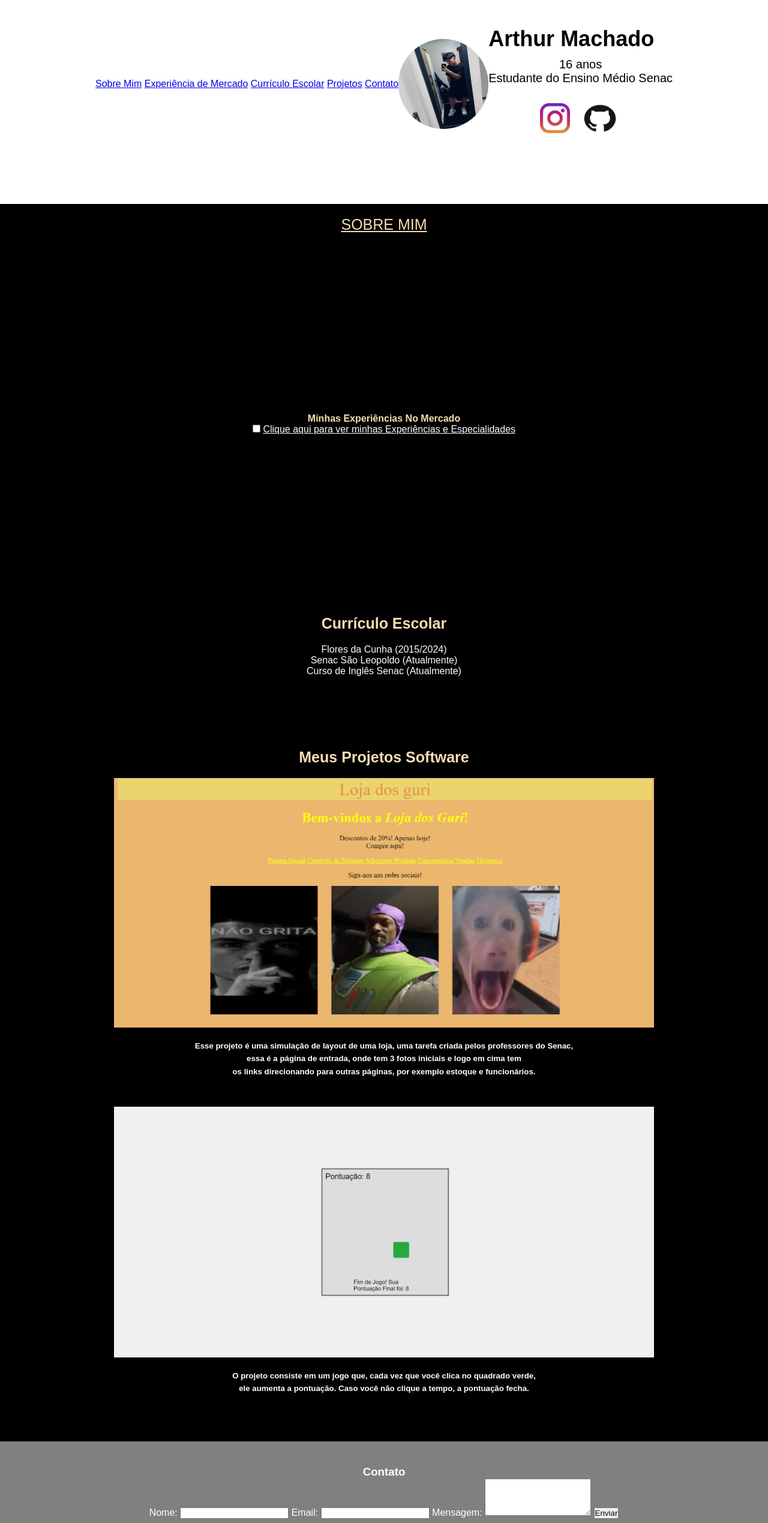
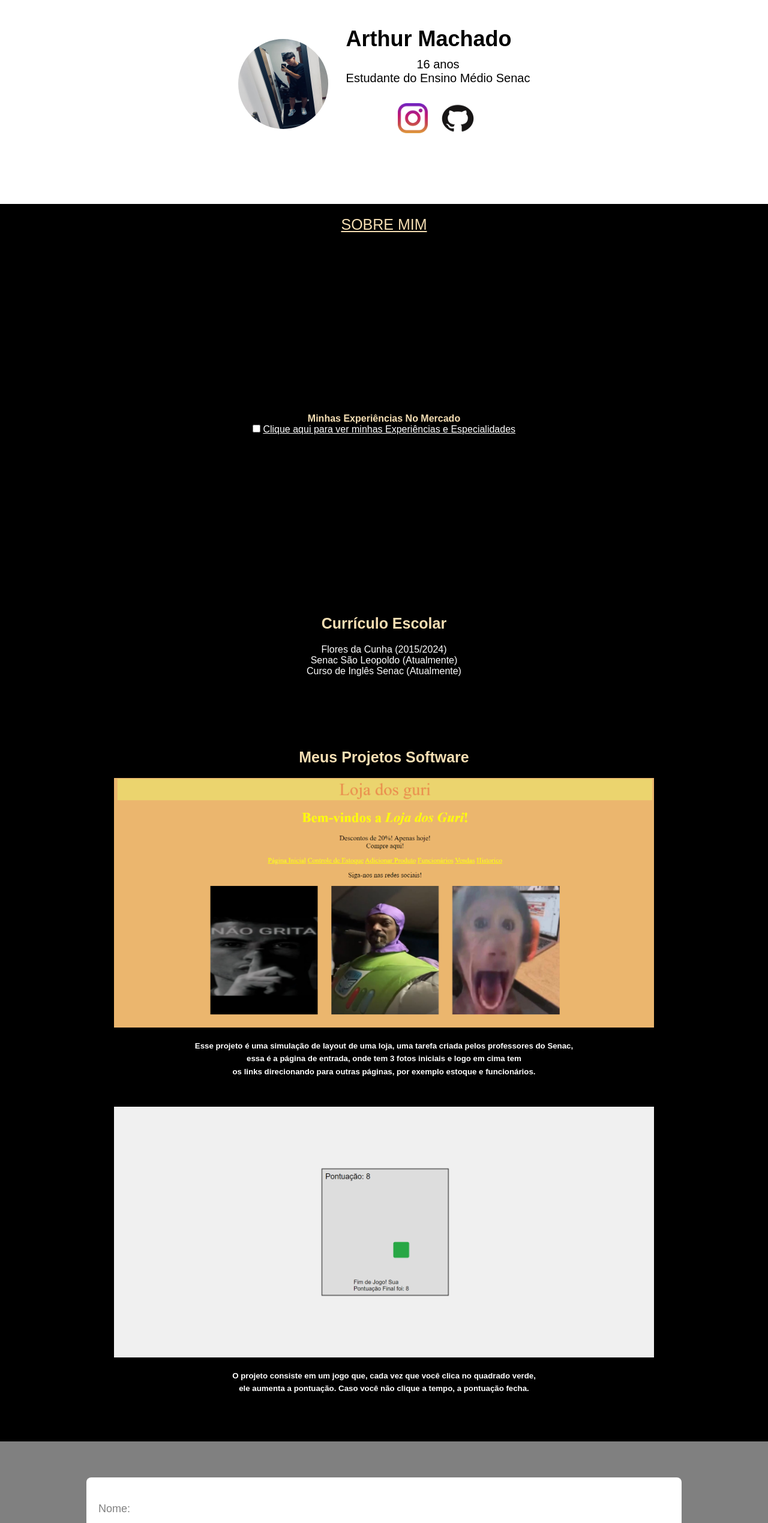
Before and after one commit to arthurmachadooo/meu-portfolio, a plain HTML site: page PORTFOLIO/index.html in a window 1280 px wide. Shown: the part 60-2599 px from the top of the page at 60% size. Drawn offline with Linux system fonts and the light colour scheme.

Commit message:
Update index.css

```diff
--- a/PORTFOLIO/index.css
+++ b/PORTFOLIO/index.css
@@ -23,6 +23,7 @@ header {
   width: 150px;
   height: 150px;
   border-radius: 50%;
+  margin-right: 30px;
 }
 
 .info {
@@ -30,7 +31,7 @@ header {
   flex-direction: column;
   justify-content: center;
   align-items: center;
-  margin-left: 20px;
+  margin-left: 30px;
   margin-top: 100px;
 }
 
@@ -55,7 +56,7 @@ footer {
   margin-top: 50px;
 }
 
-.contact-bar {
+#Contato {
   width: 80%;
   margin: 20px auto;
   padding: 20px;
@@ -64,19 +65,19 @@ footer {
   text-align: left;
 }
 
-.contact-bar form {
+#Contato form {
   display: flex;
   flex-direction: column;
   gap: 15px;
 }
 
-.contact-bar label {
+#Contato label {
   font-size: 18px;
   color: grey;
 }
 
-.contact-bar input,
-.contact-bar textarea {
+#Contato input,
+#Contato textarea {
   width: 100%;
   padding: 10px;
   font-size: 16px;
@@ -84,7 +85,7 @@ footer {
   border: 1px solid #ccc;
 }
 
-.contact-bar button {
+#Contato button {
   background-color: #28a745;
   color: white;
   padding: 12px 20px;
@@ -95,7 +96,7 @@ footer {
   width: 100%;
 }
 
-.contact-bar button:hover {
+#Contato button:hover {
   background-color: #218838;
 }
 
@@ -209,3 +210,25 @@ footer p {
   height: 60px;
   cursor: pointer;
 }
+nav {
+  background-color: #333;
+  color: white;
+  padding: 15px;
+  width: 100%;
+  position: fixed;
+  top: 0;
+  z-index: 1000;
+  display: flex;
+  justify-content: space-around;
+}
+nav a {
+  color: white;
+  margin: 0 15px;
+  text-decoration: none;
+}
+nav a:hover {
+  text-decoration: underline;
+}
+section {
+  padding: 60px 20px;
+}
```
